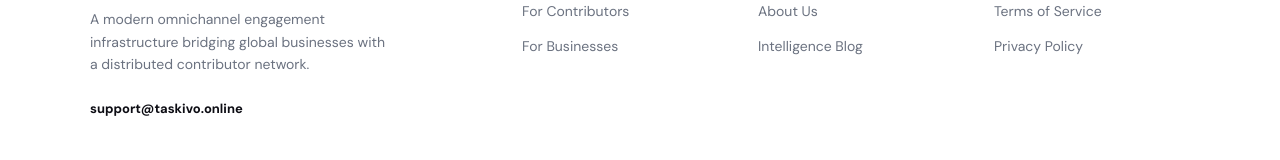
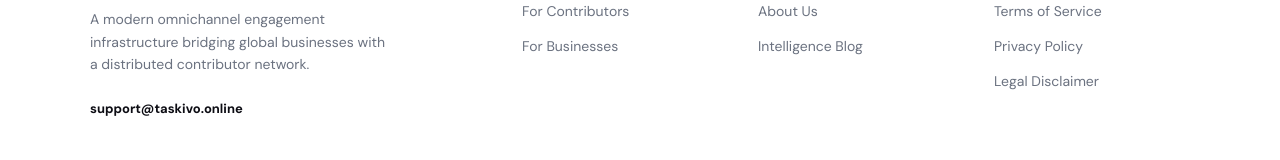
Before and after one commit to Vinbracodetech/taskivo, a React (Vite) app: page / in a window 1280 px wide. Shown: the part 6589-6749 px from the top of the page. Built offline with nearby package versions, Linux system fonts and the light colour scheme.

Commit message:
Add Legal Disclaimer link to Landing page

```diff
--- a/src/pages/Landing.jsx
+++ b/src/pages/Landing.jsx
@@ -415,12 +415,12 @@ export default function Landing({ navigate, setAuthMode }) {
               <li><span style={{ color: C.slate, cursor: "pointer", fontSize: 14 }} onClick={function() { navigate("about"); }}>About Us</span></li>
               <li><span style={{ color: C.slate, cursor: "pointer", fontSize: 14 }} onClick={function() { navigate("blog"); }}>Intelligence Blog</span></li>
             </ul>
-          </div>
-          <div>
+          </div><div>
             <div style={{ fontSize: 11, fontWeight: 700, color: C.ink, letterSpacing: 1, textTransform: 'uppercase', marginBottom: 20 }}>Legal</div>
             <ul style={{ listStyle: 'none', padding: 0, margin: 0, display: 'flex', flexDirection: 'column', gap: 14 }}>
               <li><span style={{ color: C.slate, cursor: "pointer", fontSize: 14 }} onClick={function() { navigate("terms"); }}>Terms of Service</span></li>
               <li><span style={{ color: C.slate, cursor: "pointer", fontSize: 14 }} onClick={function() { navigate("privacy"); }}>Privacy Policy</span></li>
+              <li><span style={{ color: C.slate, cursor: "pointer", fontSize: 14 }} onClick={function() { navigate("disclaimer"); }}>Legal Disclaimer</span></li>
             </ul>
           </div>
         </div>
```
